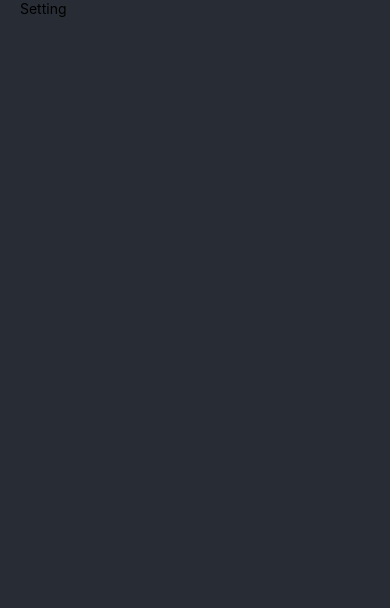
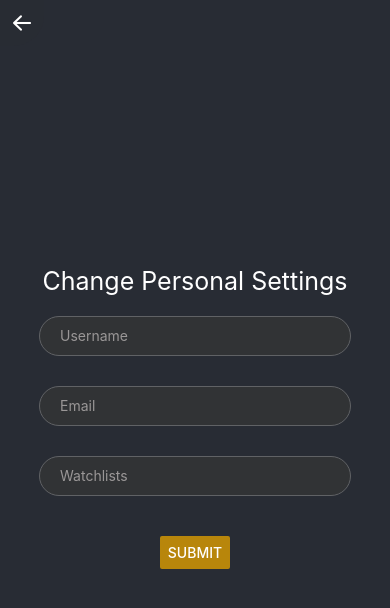
Before and after one commit to stroich/MovieMate, a React Native app: screen /ModalSettings in a window 390 px wide. Shown: the top 608 px of the page. Built offline with nearby package versions, Linux system fonts and the light colour scheme; no server answers.

Commit message:
feat: add form

```diff
--- a/src/components/CardDetail/components/BackButton/BackButton.tsx
+++ b/src/components/BackButton/BackButton.tsx
@@ -2,7 +2,7 @@ import React from 'react';
 import {StyleSheet, TouchableHighlight} from 'react-native';
 import AntDesign from 'react-native-vector-icons/AntDesign';
 import {useNavigation} from '@react-navigation/native';
-import constants from '../../../../styles/constants';
+import constants from '../../styles/constants';
 
 function BackButton() {
   const navigation = useNavigation();
--- a/src/components/CardDetail/CardDetail.tsx
+++ b/src/components/CardDetail/CardDetail.tsx
@@ -1,7 +1,7 @@
 import React from 'react';
 import {Image, StyleSheet, View} from 'react-native';
 import {CardType, MovieType} from '../../types/moviesTypes';
-import BackButton from './components/BackButton/BackButton';
+import BackButton from '../BackButton/BackButton';
 import CardMovieDescription from './components/CardMovieDescription';
 
 type CardDetailProps = {
--- a/src/components/ModalSetting/ModalSetting.tsx
+++ b/src/components/ModalSetting/ModalSetting.tsx
@@ -1,14 +1,48 @@
 import React from 'react';
-import {View, StyleSheet, Text} from 'react-native';
+import {View, StyleSheet, Text, Button} from 'react-native';
 import constants from '../../styles/constants';
 import {useSafeAreaInsets} from 'react-native-safe-area-context';
+import {useForm} from 'react-hook-form';
+import Input from './component/Input';
+import BackButton from '../BackButton/BackButton';
+
+export type SettingData = {
+  Username: string;
+  Email: string;
+  Watchlists: string;
+};
 
 function ModalSettings() {
   const insets = useSafeAreaInsets();
+  const {
+    control,
+    handleSubmit,
+    formState: {errors},
+  } = useForm<SettingData>({
+    defaultValues: {
+      Username: '',
+      Email: '',
+      Watchlists: '',
+    },
+  });
+  const onSubmit = (data: SettingData) => console.log(data);
 
   return (
     <View style={[styles.container, {paddingTop: insets.top}]}>
-      <Text> Setting </Text>
+      <View style={styles.containerTitle}>
+        <Text style={styles.title}>Change Personal Settings</Text>
+      </View>
+      <Input control={control} name="Username" errors={errors.Username} />
+      <Input control={control} name="Email" errors={errors.Email} />
+      <Input control={control} name="Watchlists" errors={errors.Watchlists} />
+      <View style={styles.containerButton}>
+        <Button
+          title="Submit"
+          onPress={handleSubmit(onSubmit)}
+          color={constants.colorGold}
+        />
+      </View>
+      <BackButton />
     </View>
   );
 }
@@ -17,17 +51,34 @@ const styles = StyleSheet.create({
   container: {
     flex: 1,
     backgroundColor: constants.colorSecondaryDark,
-    paddingHorizontal: 16,
+    alignItems: 'center',
+    justifyContent: 'center',
   },
-  containerText: {
-    paddingVertical: 16,
-    flexDirection: 'row',
-    justifyContent: 'space-between',
+  containerTitle: {
+    paddingBottom: 20,
+  },
+  title: {
+    color: constants.colorWhite,
+    fontSize: 25,
+  },
+  input: {
+    height: 40,
+    width: '80%',
+    margin: 10,
+    paddingLeft: 20,
+    borderWidth: 1,
+    borderRadius: 20,
+    backgroundColor: '#343536CC',
+    borderColor: '#606265',
+    color: 'white',
   },
   text: {
     color: 'white',
     fontSize: 20,
   },
+  containerButton: {
+    padding: 10,
+  },
 });
 
 export default ModalSettings;
--- /dev/null
+++ b/src/components/ModalSetting/component/Input.tsx
@@ -0,0 +1,64 @@
+import React from 'react';
+import {StyleSheet, Text, TextInput, View} from 'react-native';
+import constants from '../../../styles/constants';
+import {Control, Controller, FieldErrors} from 'react-hook-form';
+import {SettingData} from '../ModalSetting';
+
+type InputProps = {
+  control: Control<SettingData, any>;
+  name: keyof SettingData;
+  errors: FieldErrors<SettingData>[keyof FieldErrors<SettingData>];
+};
+
+function Input({control, name, errors}: InputProps) {
+  return (
+    <View style={styles.container}>
+      <Controller
+        control={control}
+        rules={{
+          required: true,
+        }}
+        render={({field: {onChange, onBlur, value}}) => (
+          <TextInput
+            style={styles.input}
+            placeholder={name}
+            placeholderTextColor={constants.colorGrey}
+            onBlur={onBlur}
+            onChangeText={onChange}
+            value={value}
+          />
+        )}
+        name={name}
+      />
+      {errors && <Text style={styles.text}>This is required.</Text>}
+    </View>
+  );
+}
+
+const styles = StyleSheet.create({
+  container: {
+    position: 'relative',
+    width: '100%',
+    justifyContent: 'center',
+    alignItems: 'center',
+    paddingBottom: 30,
+  },
+  input: {
+    height: 40,
+    width: '80%',
+    paddingLeft: 20,
+    borderWidth: 1,
+    borderRadius: 20,
+    backgroundColor: '#343536CC',
+    borderColor: '#606265',
+    color: 'white',
+  },
+  text: {
+    position: 'absolute',
+    bottom: 5,
+    color: constants.colorRed,
+    fontSize: 15,
+  },
+});
+
+export default Input;
--- a/src/styles/constants.ts
+++ b/src/styles/constants.ts
@@ -9,4 +9,5 @@ export default {
   colorDarkGold: '#D1B000',
   colorGrey: '#9a9797',
   colorWhite: '#ffffff',
+  colorRed: '#d42d2c',
 };
```
